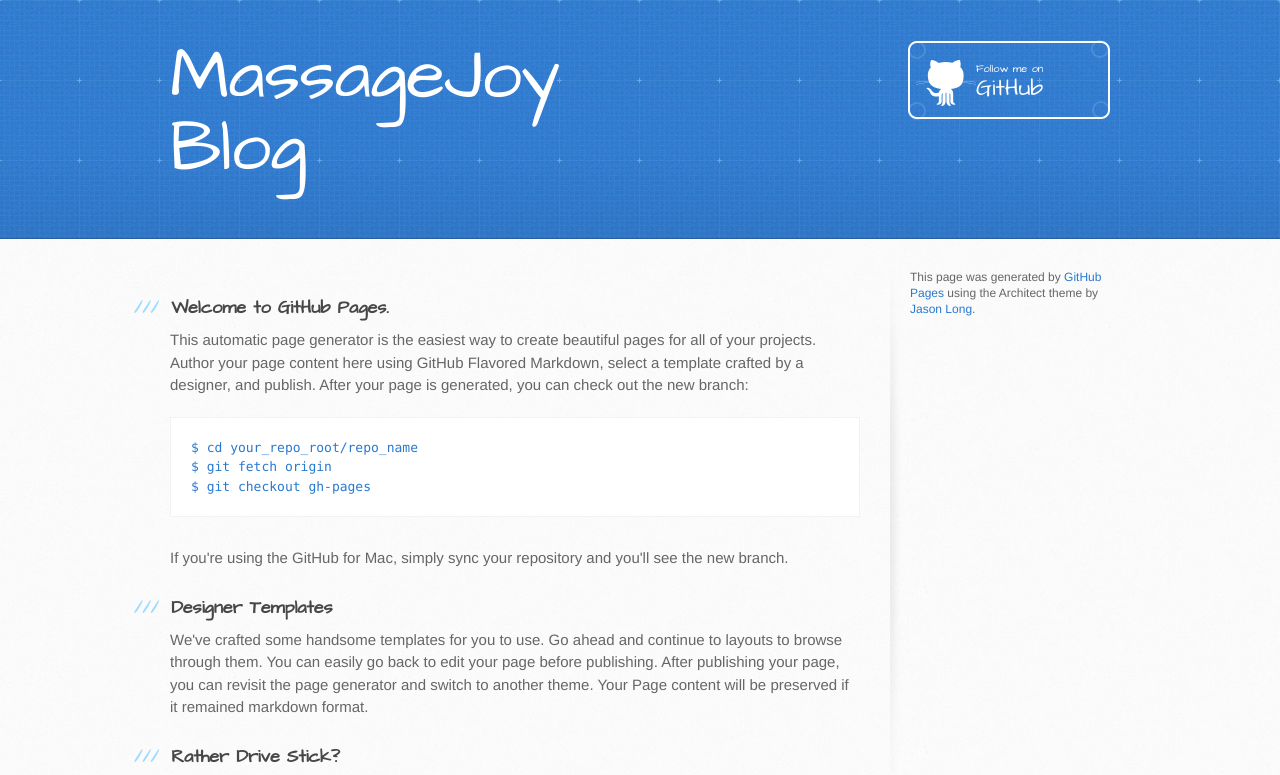
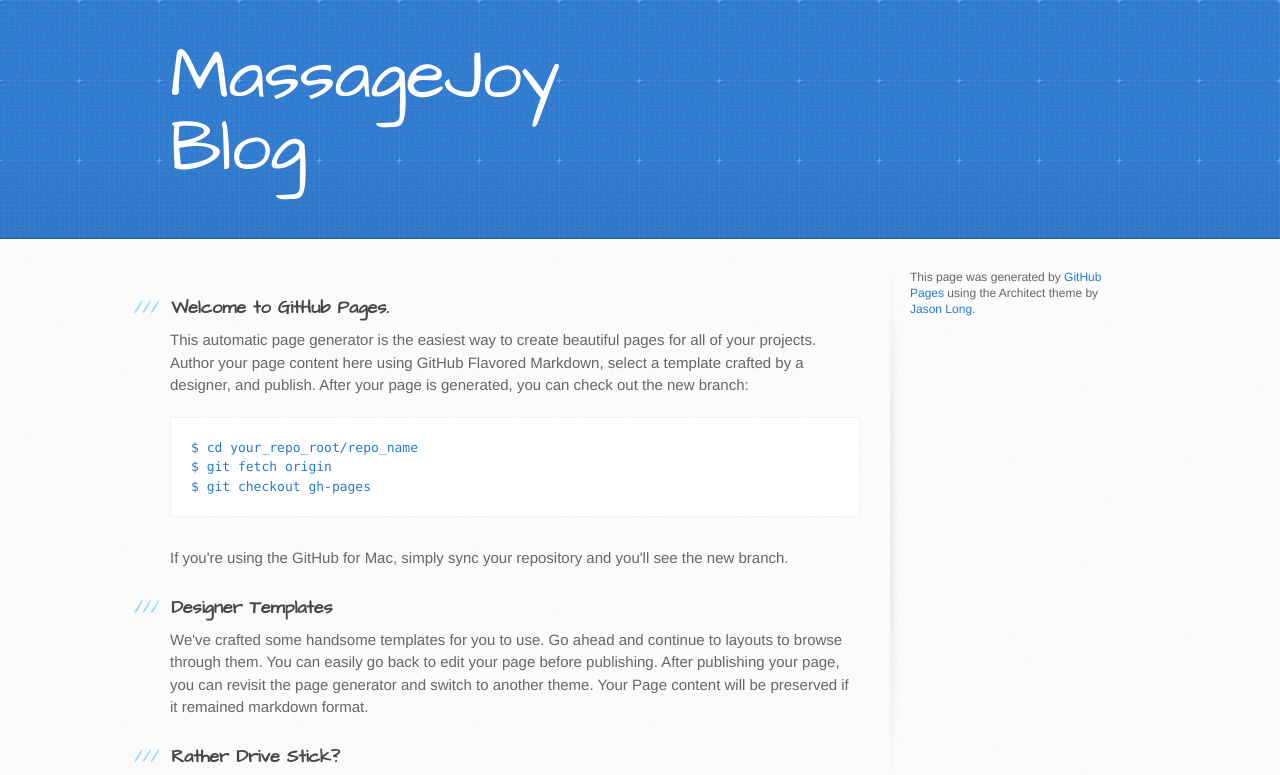
Before and after one commit to massagejoy/massagejoy.github.io, a plain HTML site: page index.html in a window 1280 px wide. Shown: the top 775 px of the page. Drawn offline with Linux system fonts and the light colour scheme.

Commit message:
Update index.html

```diff
--- a/index.html
+++ b/index.html
@@ -21,7 +21,6 @@
       <div class="inner">
         <h1>MassageJoy Blog</h1>
         <h2></h2>
-        <a href="https://github.com/massagejoy" class="button"><small>Follow me on</small>GitHub</a>
       </div>
     </header>
 
```
